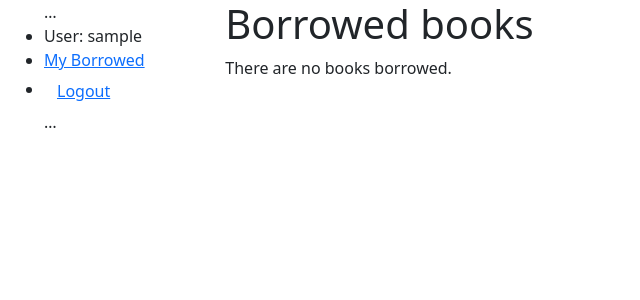
After one commit to JulieLaurePietrak/django_local_library, a Django app: page /catalog/mybooks/ in a window 1280 px wide. The commit adds this page. Shown: the top 300 px of the page, without its empty margins (0-640 px from the left). Run offline with Django 5.2, Linux system fonts and the light colour scheme; the visitor is signed in with stand-in values (Sample User, id 1); data comes from the database, SQL or seed files in the repository.

Commit message:
added borrowed user books page and permissions

```diff
--- a/catalog/models.py
+++ b/catalog/models.py
@@ -125,6 +125,7 @@ class BookInstance(models.Model):
 
     class Meta:
         ordering = ['due_back']
+        permissions = (("can_mark_returned", "Set book as returned"),)
 
     def __str__(self):
         """String for representing the Model object."""
--- a/catalog/templates/base_generic.html
+++ b/catalog/templates/base_generic.html
@@ -22,11 +22,12 @@
                     …
                 {% if user.is_authenticated %}
                     <li>User: {{ user.get_username }}</li>
+                    <li><a href="{% url 'my-borrowed' %}">My Borrowed</a></li>
                     <li>
-                    <form id="logout-form" method="post" action="{% url 'logout' %}">
-                        {% csrf_token %}
-                        <button type="submit" class="btn btn-link">Logout</button>
-                    </form>
+                        <form id="logout-form" method="post" action="{% url 'logout' %}">
+                            {% csrf_token %}
+                            <button type="submit" class="btn btn-link">Logout</button>
+                        </form>
                     </li>
                 {% else %}
                     <li><a href="{% url 'login' %}?next={{ request.path }}">Login</a></li>
--- /dev/null
+++ b/catalog/templates/catalog/bookinstance_list_borrowed_user.html
@@ -0,0 +1,19 @@
+{% extends "base_generic.html" %}
+
+{% block content %}
+    <h1>Borrowed books</h1>
+
+    {% if bookinstance_list %}
+    <ul>
+
+      {% for bookinst in bookinstance_list %}
+      <li class="{% if bookinst.is_overdue %}text-danger{% endif %}">
+        <a href="{% url 'book-detail' bookinst.book.pk %}">{{ bookinst.book.title }}</a> ({{ bookinst.due_back }})
+      </li>
+      {% endfor %}
+    </ul>
+
+    {% else %}
+      <p>There are no books borrowed.</p>
+    {% endif %}
+{% endblock %}
--- a/catalog/urls.py
+++ b/catalog/urls.py
@@ -13,3 +13,7 @@ urlpatterns = [
     path('authors/', views.AuthorListView.as_view(), name='authors'),
     path('author/<int:pk>', views.AuthorDetailView.as_view(), name='author-detail'),
 ]
+
+urlpatterns += [
+    path('mybooks/', views.LoanedBooksByUserListView.as_view(), name='my-borrowed'),
+]
--- a/catalog/views.py
+++ b/catalog/views.py
@@ -1,4 +1,5 @@
 from django.shortcuts import render
+from django.contrib.auth.mixins import LoginRequiredMixin
 
 # Create your views here.
 from .models import Book, Author, BookInstance, Genre
@@ -53,3 +54,16 @@ class AuthorListView(generic.ListView):
 
 class AuthorDetailView(generic.DetailView):
     model = Author
+
+class LoanedBooksByUserListView(LoginRequiredMixin,generic.ListView):
+    """Generic class-based view listing books on loan to current user."""
+    model = BookInstance
+    template_name = 'catalog/bookinstance_list_borrowed_user.html'
+    paginate_by = 10
+
+    def get_queryset(self):
+        return (
+            BookInstance.objects.filter(borrower=self.request.user)
+            .filter(status__exact='o')
+            .order_by('due_back')
+        )
```
Also changed, not shown: catalog/migrations/0004_alter_bookinstance_options.py (added).
